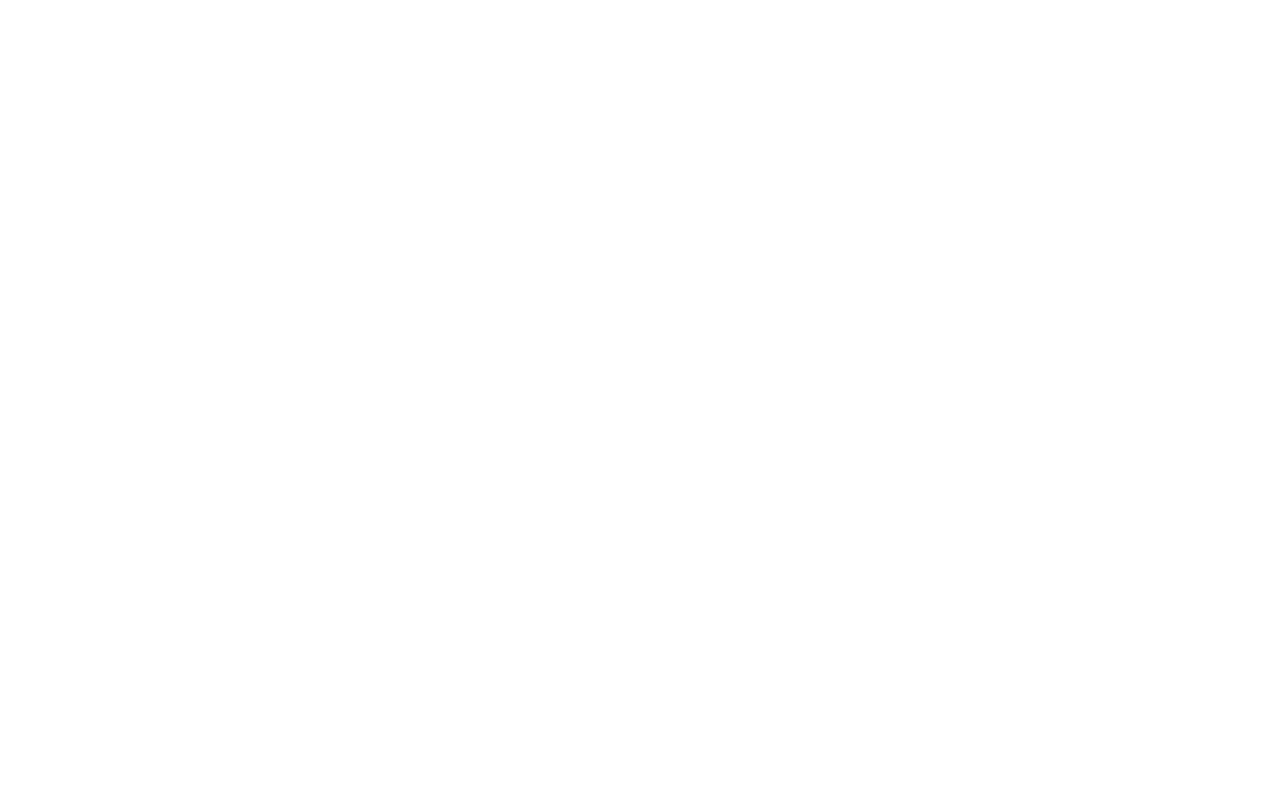
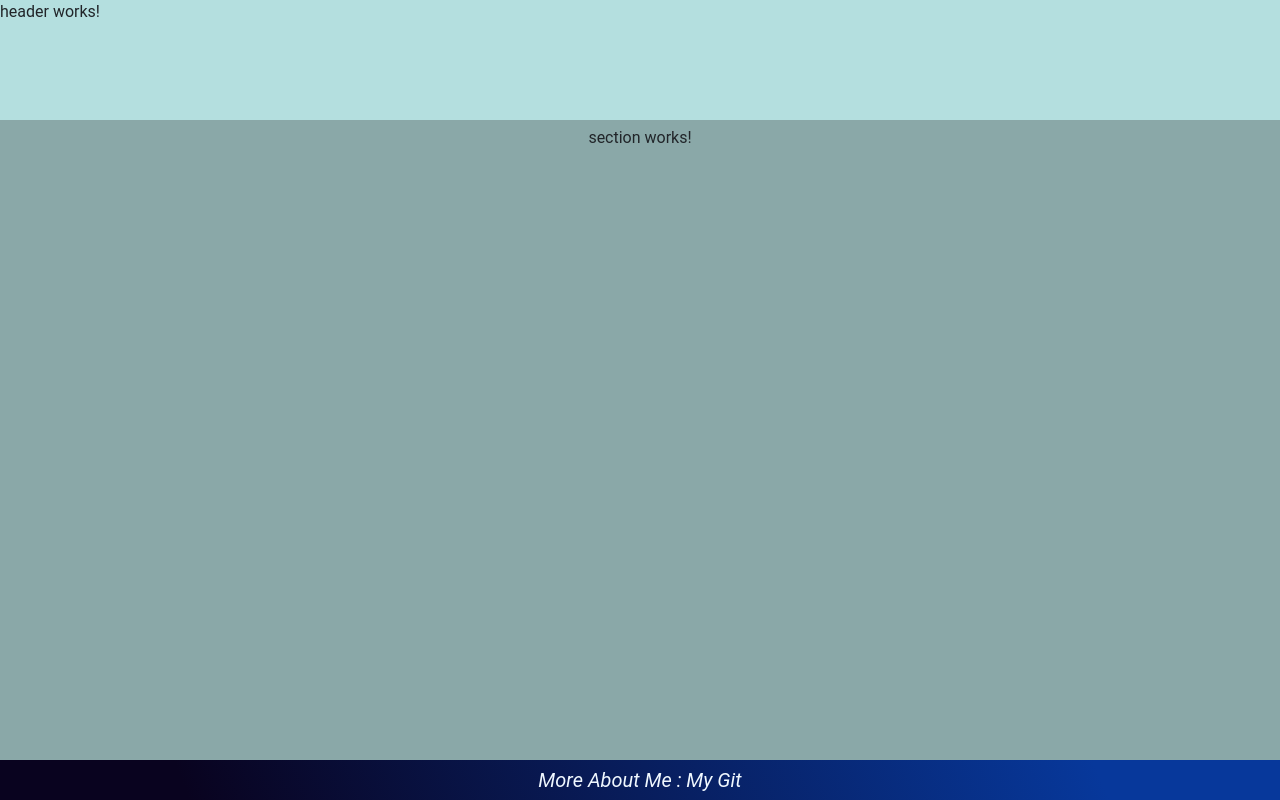
Before and after one commit to Tonyfilho/E_Book_Front_Grid_FlexCss, an Angular app: page / in a window 1280 px wide. Built offline with nearby package versions, Linux system fonts and the light colour scheme.

Commit message:
starting body.component

```diff
--- a/src/app/app.component.html
+++ b/src/app/app.component.html
@@ -1,4 +1,4 @@
 
-
-
-<router-outlet />
+<div class="body">
+  <app-body></app-body>
+</div>
--- a/src/app/body/body.component.html
+++ b/src/app/body/body.component.html
@@ -1 +1,13 @@
-<p>body works!</p>
+<div id="localBody">
+  <div id="localHeader">
+    <app-header></app-header>
+  </div>
+  <div id="localContent">
+    <app-section>
+      <router-outlet />
+    </app-section>
+  </div>
+  <div id="localFooter">
+    <app-footer></app-footer>
+  </div>
+</div>
--- a/src/app/body/body.component.scss
+++ b/src/app/body/body.component.scss
@@ -0,0 +1,37 @@
+
+#localBody {
+  display:  grid;
+  grid-template-areas:
+  'localHeader localHeader localHeader localHeader'
+  'localContent localContent localContent localContent'
+  'localFooter localFooter localFooter localFooter';
+
+  #localHeader {
+    grid-area: localHeader;
+    width: 100%;
+    height: 15vh;
+    background-color: rgb(180, 223, 223);
+
+  }
+
+  #localContent {
+    grid-area: localContent;
+    width: 100%;
+    height: 80vh;
+    padding: 0.5%;
+    background-color: rgb(138, 168, 168);
+    display: flex;
+    align-items:initial ;
+    justify-content: space-around;
+  }
+
+  #localFooter {
+    grid-area: localFooter;
+    width: 100%;
+    height: 5vh;
+    background: linear-gradient(68.15deg, #09031f 14.62%, #07389b 85.61%);
+    display: flex;
+    justify-content: center;
+    align-items: center;
+  }
+}
--- a/src/app/body/body.component.ts
+++ b/src/app/body/body.component.ts
@@ -1,11 +1,13 @@
+import { HeaderComponent } from './header/header.component';
 import { Component } from '@angular/core';
 import { SectionComponent } from './section/section.component';
 import { FooterComponent } from './footer/footer.component';
+import { RouterOutlet } from '@angular/router';
 
 @Component({
   selector: 'app-body',
   standalone: true,
-  imports: [SectionComponent, FooterComponent],
+  imports: [HeaderComponent, SectionComponent, FooterComponent, RouterOutlet],
   templateUrl: './body.component.html',
   styleUrl: './body.component.scss'
 })
--- a/src/app/body/footer/footer.component.html
+++ b/src/app/body/footer/footer.component.html
@@ -1 +1,11 @@
-<p>footer works!</p>
+<footer>
+  <div class="local-container"></div>
+  <div class="local-container central">
+    <span
+      ><a href="https://github.com/Tonyfilho" target="_blank">
+        <i class="bi bi-github">More About Me : My Git</i></a
+      >
+    </span>
+  </div>
+  <div class="local-container"></div>
+</footer>
--- a/src/app/body/footer/footer.component.scss
+++ b/src/app/body/footer/footer.component.scss
@@ -0,0 +1,64 @@
+footer {
+  display: flex;
+  /* Centralizando na horizontal, 1 para esquerda um no meio e outro na direita */
+  justify-content: space-between;
+  /*Cetralizando no meio da Div Footer*/
+  align-items: center;
+  width: 100%;
+  height: 4vh;
+
+  .local-container {
+    flex-grow: 3;
+  }
+
+  div.local-container.central > span > a {
+    flex-grow: 4;
+    color: aliceblue;
+    text-decoration: none;
+    display: flex;
+    justify-content: center;
+    align-items: center;
+  }
+
+  div.local-container.central > span > a:hover {
+    color: rgb(163, 195, 223);
+    text-decoration: none;
+  }
+
+
+}
+
+/* Smartphones */
+@media (max-width: 600px) {
+  footer>div  {
+       font-size: 14px !important;
+   }
+ }
+
+ /* Tablets em modo retrato */
+ @media (min-width: 601px) and (max-width: 768px) {
+  footer>div {
+       font-size: 16px !important;
+   }
+ }
+
+ /* Tablets em modo paisagem e desktops pequenos */
+ @media (min-width: 769px) and (max-width: 1024px) {
+  footer>div {
+       font-size: 18px !important;
+   }
+ }
+
+ /* Desktops e telas grandes */
+ @media (min-width: 1025px) {
+  footer>div {
+       font-size: 20px !important;
+   }
+ }
+
+ /* Telas muito grandes */
+ @media (min-width: 1440px) {
+  footer>div {
+       font-size: 22px !important;
+   }
+ }
```
